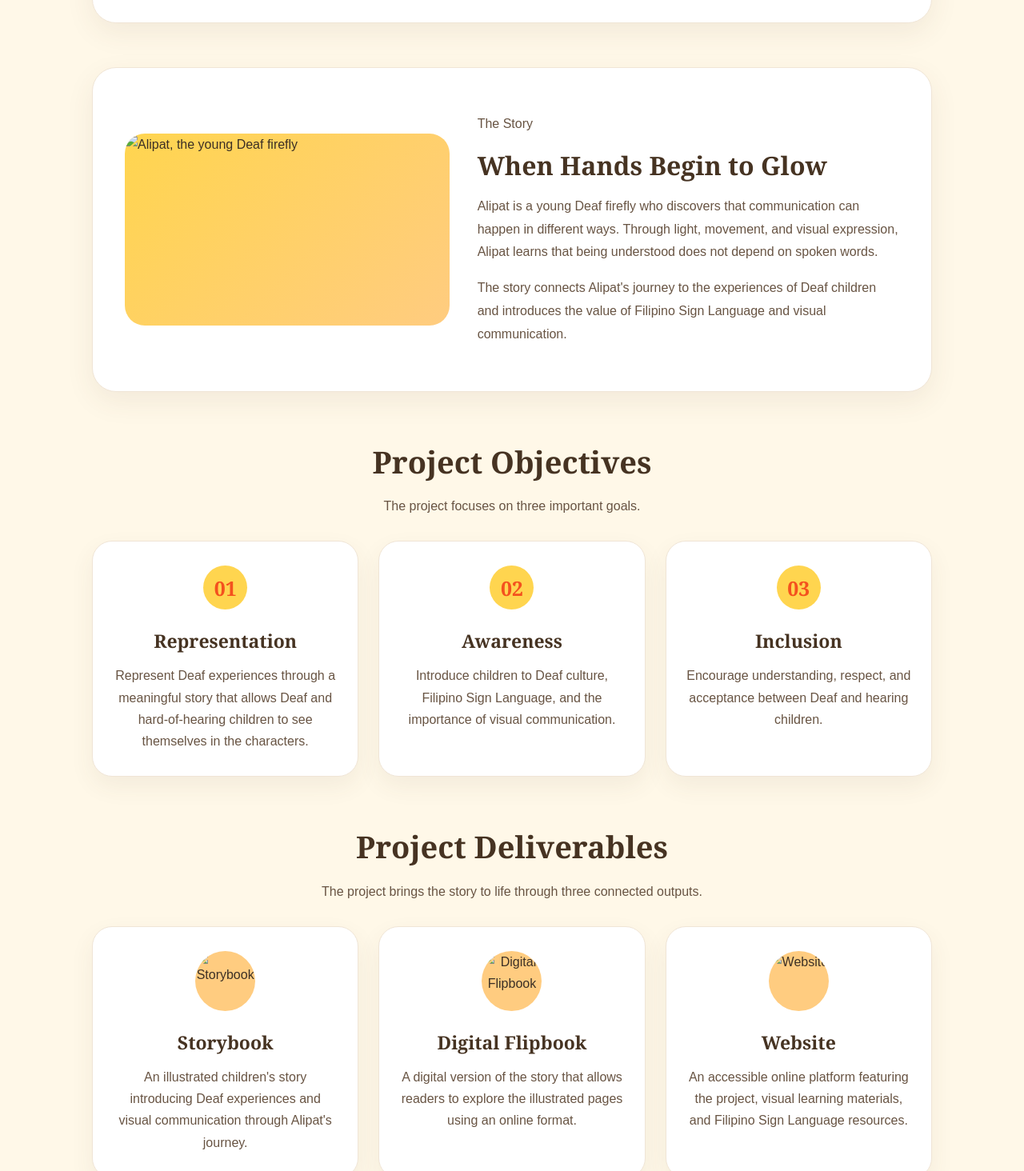
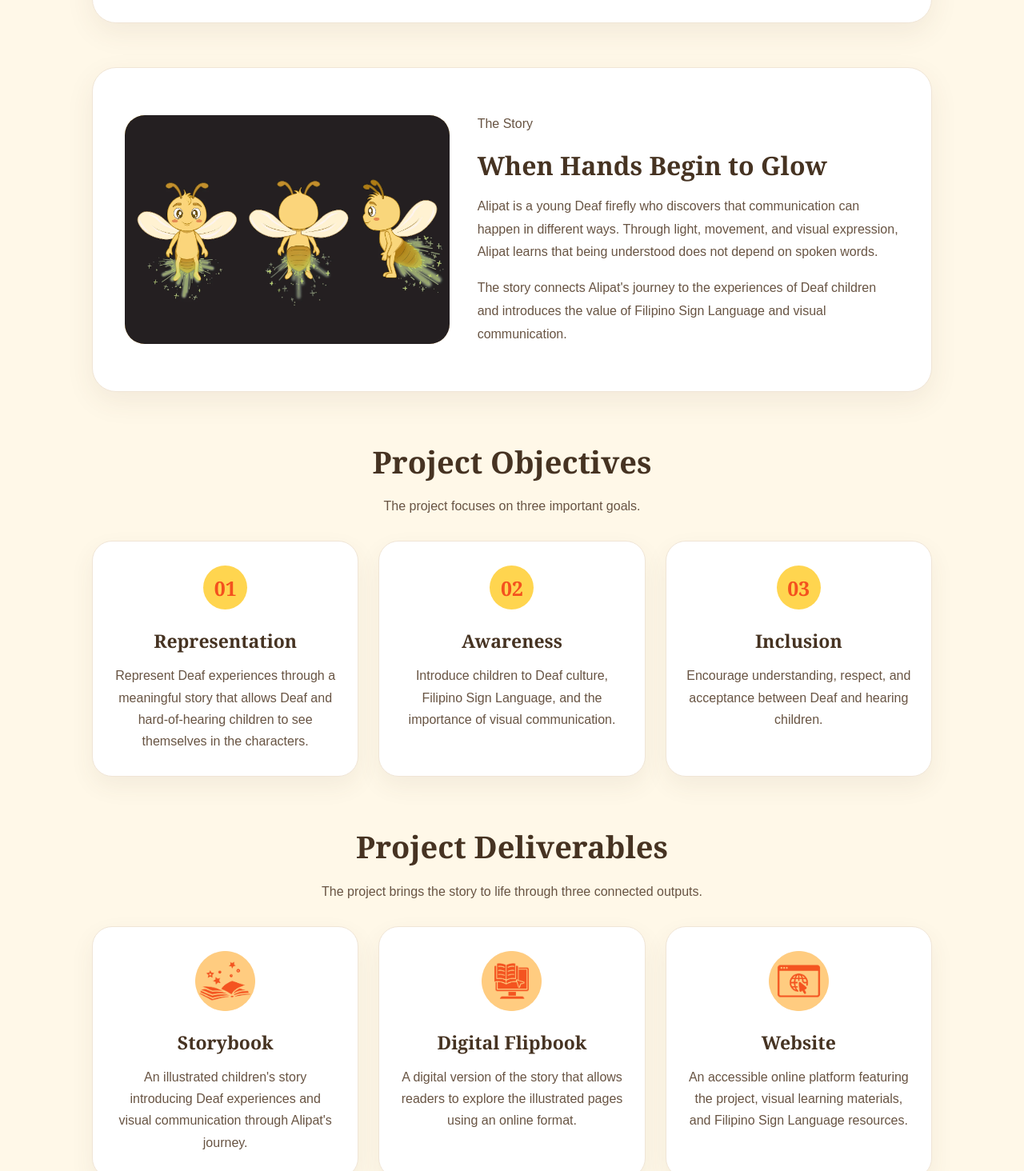
Before and after one commit to altheanicolesumang-cyber/The-Firefly-s-Story-When-Hands-Begin-to-Glow, a plain HTML site: page projectone.html in a window 1280 px wide. Shown: the part 1033-2497 px from the top of the page at 80% size. Drawn offline with Linux system fonts and the light colour scheme.

Commit message:
Remove 'images/' prefix from image sources

```diff
--- a/projectone.html
+++ b/projectone.html
@@ -793,7 +793,7 @@
       <div class="story-card">
 
         <div class="story-illustration">
-          <img src="images/alipat-story.jpg" alt="Alipat, the young Deaf firefly">
+          <img src="alipat-story.jpg" alt="Alipat, the young Deaf firefly">
         </div>
 
         <div class="story-content">
@@ -925,7 +925,7 @@
         <article class="deliverable-card">
 
           <div class="deliverable-icon">
-            <img src="images/storybook.jpg" alt="Storybook">
+            <img src="storybook.jpg" alt="Storybook">
           </div>
 
           <h3>
@@ -944,7 +944,7 @@
         <article class="deliverable-card">
 
           <div class="deliverable-icon">
-            <img src="images/digital-flipbook.jpg" alt="Digital Flipbook">
+            <img src="digital-flipbook.jpg" alt="Digital Flipbook">
           </div>
 
           <h3>
@@ -962,7 +962,7 @@
         <article class="deliverable-card">
 
           <div class="deliverable-icon">
-            <img src="images/website.jpg" alt="Website">
+            <img src="website.jpg" alt="Website">
           </div>
 
           <h3>
```
